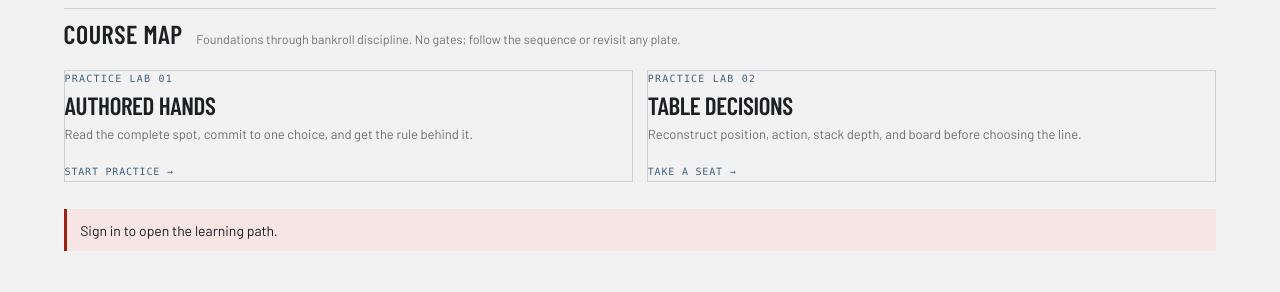
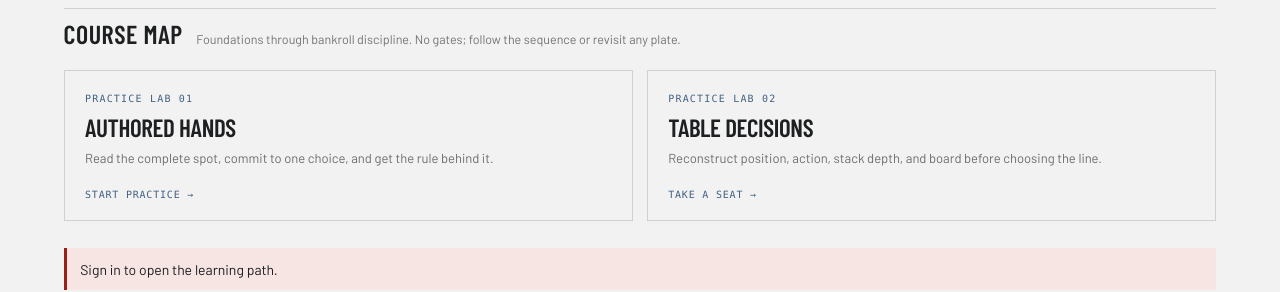
Before and after one commit to crey16/PotLuck, a Next.js app: page /learn in a window 1280 px wide. Shown: the part 433-725 px from the top of the page. Built offline with nearby package versions, Linux system fonts and the light colour scheme; no server answers.

Commit message:
fix: normalize card and footnote spacing

```diff
--- a/app/globals.css
+++ b/app/globals.css
@@ -768,11 +768,18 @@ img { display: block; max-width: 100%; }
 .daily-mini-card > span { font: 11px var(--font-mono); letter-spacing: .08em; text-transform: uppercase; color: var(--color-accent-700); }
 .learn-section-head { margin-bottom: var(--space-8); }
 .learn-labs-grid { display: grid; grid-template-columns: 1fr 1fr; gap: var(--space-4); margin: calc(var(--space-8) * -0.25) 0 var(--space-8); }
-.learn-lab-card { padding: var(--space-5); color: var(--color-text); text-decoration: none; }
+.learn-lab-card {
+  display: flex; flex-direction: column;
+  padding: var(--space-6); color: var(--color-text); text-decoration: none;
+}
 .learn-lab-card:hover { border-color: var(--color-accent); background: color-mix(in srgb, var(--color-accent) 5%, transparent); }
-.learn-lab-card h2 { margin: 5px 0; font-size: 25px; text-transform: uppercase; }
-.learn-lab-card p { margin: 0 0 var(--space-4); color: color-mix(in srgb, var(--color-text) 63%, transparent); font-size: 13px; }
-.learn-lab-card > span { color: var(--color-accent-700); font: 10px var(--font-mono); letter-spacing: .08em; text-transform: uppercase; }
+.learn-lab-card h2 { margin: var(--space-2) 0; font-size: 25px; text-transform: uppercase; }
+.learn-lab-card p { margin: 0; color: color-mix(in srgb, var(--color-text) 63%, transparent); font-size: 13px; }
+.learn-lab-card > span {
+  margin-top: auto; padding-top: var(--space-6);
+  color: var(--color-accent-700); font: 10px var(--font-mono);
+  letter-spacing: .08em; text-transform: uppercase;
+}
 .learn-empty { padding: var(--space-8); }
 .learn-empty h1, .learn-empty h2 { margin: 5px 0; }
 .learn-empty p { color: color-mix(in srgb, var(--color-text) 65%, transparent); }
@@ -908,7 +915,11 @@ img { display: block; max-width: 100%; }
 .daily-meta { display: flex; gap: var(--space-2); margin-bottom: var(--space-6); }
 .daily-meta span { border: 1px solid var(--color-divider); padding: 4px 7px; font: 10px var(--font-mono); letter-spacing: .07em; text-transform: uppercase; }
 .daily-feature > .btn { margin-top: var(--space-6); }
-.daily-note { text-align: center; font: 10.5px var(--font-mono); letter-spacing: .06em; text-transform: uppercase; color: color-mix(in srgb, var(--color-text) 52%, transparent); }
+.daily-note {
+  margin: var(--space-3) auto 0; text-align: center;
+  font: 10.5px var(--font-mono); letter-spacing: .06em; text-transform: uppercase;
+  color: color-mix(in srgb, var(--color-text) 52%, transparent);
+}
 
 .scenario-page { padding-top: var(--space-4); }
 .scenario-head { display: flex; justify-content: space-between; align-items: flex-end; gap: var(--space-8); margin-bottom: var(--space-6); }
```
Also changed, not shown: 1 other file (tests, documents, lock files or other folders).
